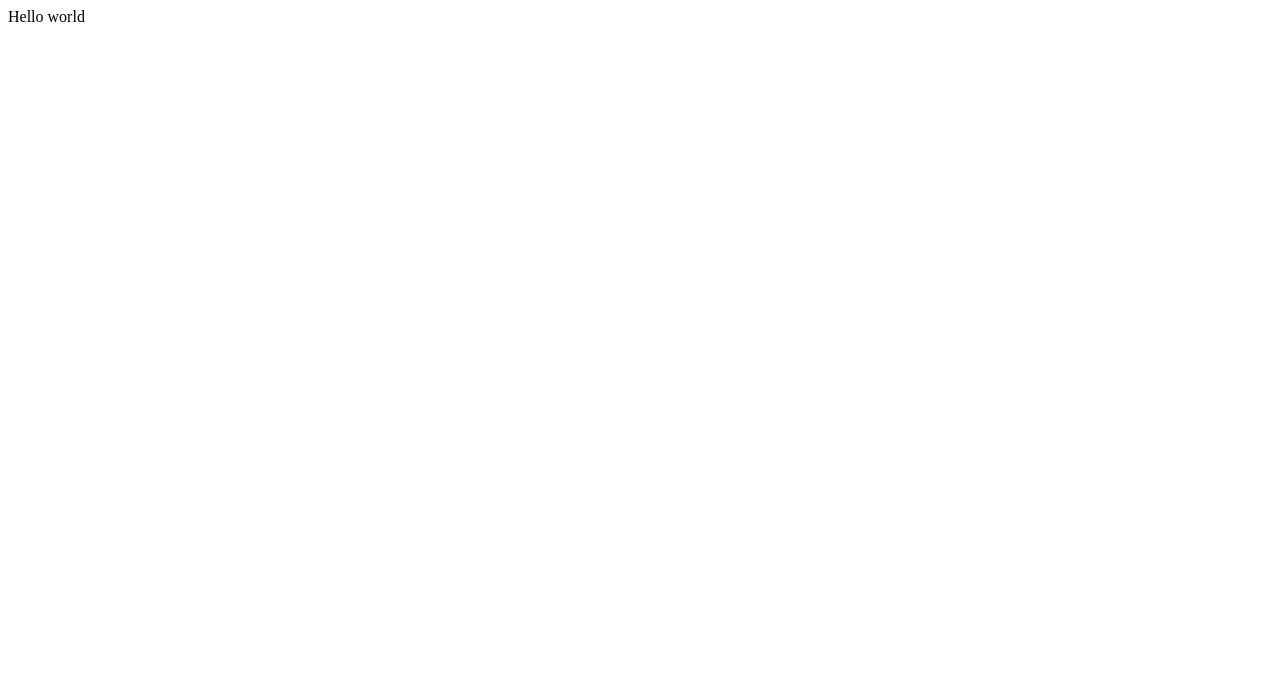
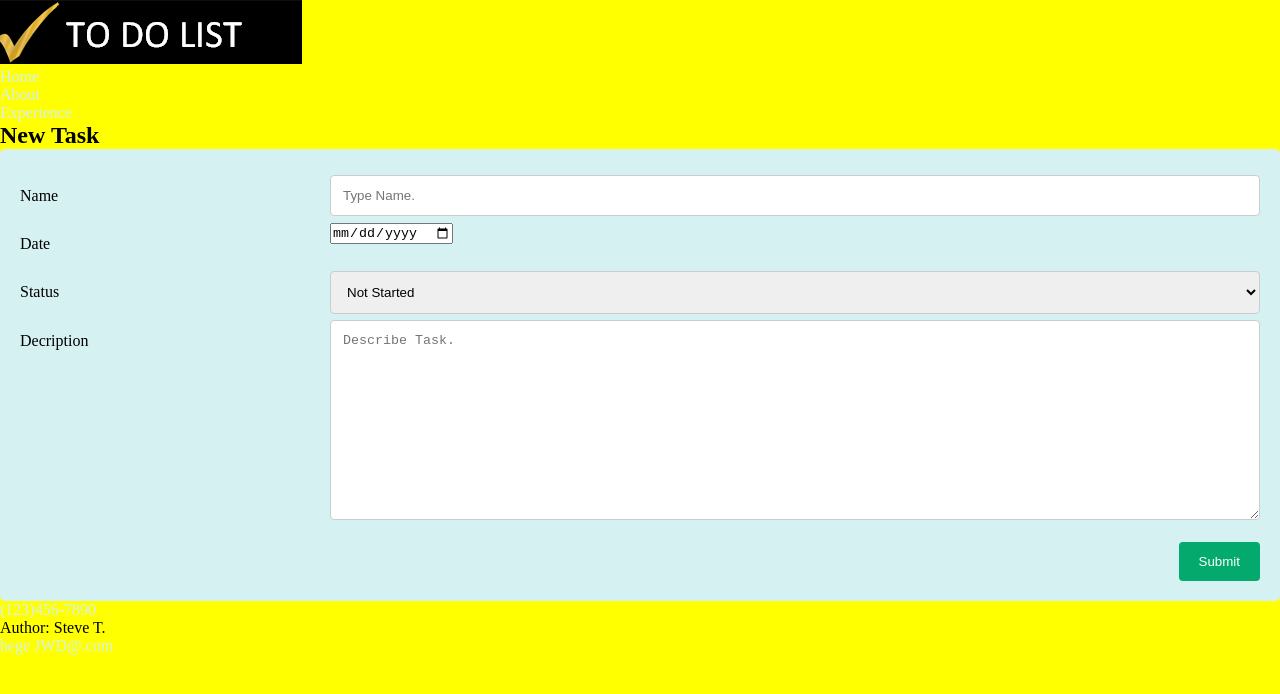
Before and after one commit to FuzzyLittleRabbit/Class-Project, a plain HTML site: page index.html in a window 1280 px wide. Drawn offline with Linux system fonts and the light colour scheme.

Commit message:
Added background to forms, footer, and navbar.

```diff
--- a/index.html
+++ b/index.html
@@ -1,13 +1,87 @@
 <!DOCTYPE html>
 <html>
   <head>
+    <style>
+      body{
+        background-color: yellow;
+      }
+    </style>
     <meta charset="utf-8">
     <meta name="viewport" content="width=device-width">
     <title>To-Do List</title>
     <link href="style.css" rel="stylesheet" type="text/css" />
   </head>
+
   <body>
-    Hello world
+
+  <header>
+    <nav>
+      <div class="navbar">
+        <div id="nav-bar-container">
+          <img src="Logo.png" alt="">
+          <ul class="navbar-links">
+            <li><a href="#Home">Home</a></li>
+            <li><a href="#About">About</a></li>
+            <li><a href="#Experience">Experience</a></li>
+          </ul>
+        </div>
+      </div>
+    </nav>
+  </header>
+
+  <main>
+   <h2>New Task</h2>
+<div class="container">
+  <form action="/action_page.php">
+  <div class="row">
+    <div class="col-25">
+      <label for="name"> Name</label>
+    </div>
+    <div class="col-75">
+      <input type="text" id="name" name="firstname" placeholder="Type Name.">
+    </div>
+  </div>
+  <div class="row">
+    <div class="col-25">
+      <label for="date">Date</label>
+    </div>
+    <div class="col-75">
+      <input type="date" id="date" name="date" placeholder="Current Date">
+    </div>
+  </div>
+  <div class="row">
+    <div class="col-25">
+      <label for="Status">Status</label>
+    </div>
+    <div class="col-75">
+      <select id="status" name="status">
+        <option value="not started">Not Started</option>
+        <option value="in progress">In Progress</option>
+        <option value="complete">Complete</option>
+      </select>
+    </div>
+  </div>
+  <div class="row">
+    <div class="col-25">
+      <label for="subject">Decription</label>
+    </div>
+    <div class="col-75">
+      <textarea id="description" name="description" placeholder="Describe Task." style="height:200px"></textarea>
+    </div>
+  </div>
+  <br>
+  <div class="row">
+    <input type="submit" value="Submit">
+  </div>
+  </form>
+</div>
+  </main>
+
+  <footer>
+    <a class="footer" href="tel:123-456-7890">(123)456-7890</a>
+    <p>Author: Steve T.</p>
+    <p><a class="footer" href="mailto">hege JWD@.com</a></p>
+  </footer>
     <script src="script.js"></script>
   </body>
 </html>
--- a/style.css
+++ b/style.css
@@ -0,0 +1,110 @@
+ p {
+
+ }
+* {
+  padding: 0;
+  margin: 0;
+  box-sizing: border-box;
+}
+  /* nav bar*/
+.navbar-links {
+  padding: 0;
+  margin: 0;
+
+}
+  /* form */
+  input[type=text], select, textarea {
+    width: 100%;
+    padding: 12px;
+    border: 1px solid rgb(204, 204, 204);
+    border-radius: 4px;
+    resize: vertical;
+  }
+
+  label {
+    padding: 12px 12px 12px 0;
+    display: inline-block;
+  }
+
+  input[type=submit] {
+    background-color: #04AA6D;
+    color: white;
+    padding: 12px 20px;
+    border: none;
+    border-radius: 4px;
+    cursor: pointer;
+    float: right;
+  }
+
+  input[type=submit]:hover {
+    background-color: #491b23;
+  }
+
+  .container {
+    border-radius: 5px;
+    background-color: #d6f1f1;
+    padding: 20px;
+  }
+
+  .col-25 {
+    float: left;
+    width: 25%;
+    margin-top: 6px;
+  }
+
+  .col-75 {
+    float: left;
+    width: 75%;
+    margin-top: 6px;
+  }
+
+  .row:after {
+    content: "";
+    display: table;
+    clear: both;
+  }
+
+  @media screen and (max-width: 600px) {
+    .col-25, .col-75, input[type=submit] {
+      width: 100%;
+      margin-top: 0;
+    }
+  }
+
+/* task card section*/
+.table1 {
+            border: 1px solid grey;
+            border-radius: 10px;
+            width: 1000px;
+            box-shadow: 1px 2px 2px 1px #888888;
+            padding-left: 20px;
+            padding-bottom: 60px;
+            display: flex;
+            border-collapse: collapse;
+        }
+
+        a {
+            text-decoration: none;
+            color: #d6f1f1;
+                 }
+
+        .table2 {
+            border: 1px solid grey;
+            border-bottom-left-radius: 5px;
+            border-bottom-right-radius: 5px;
+            box-shadow: 0px 0px 15px 0px #888888;
+            padding: 100px;
+            margin-top: 0px;
+        }
+
+        div span {
+            width: 200px;
+            padding-left: 15px;
+        }
+
+        div span span {
+            border: 1px solid red;
+            padding: 5px;
+            background-color: red;
+            border-radius: 5px;
+        }
```
Also changed, not shown: Logo.png (added).
